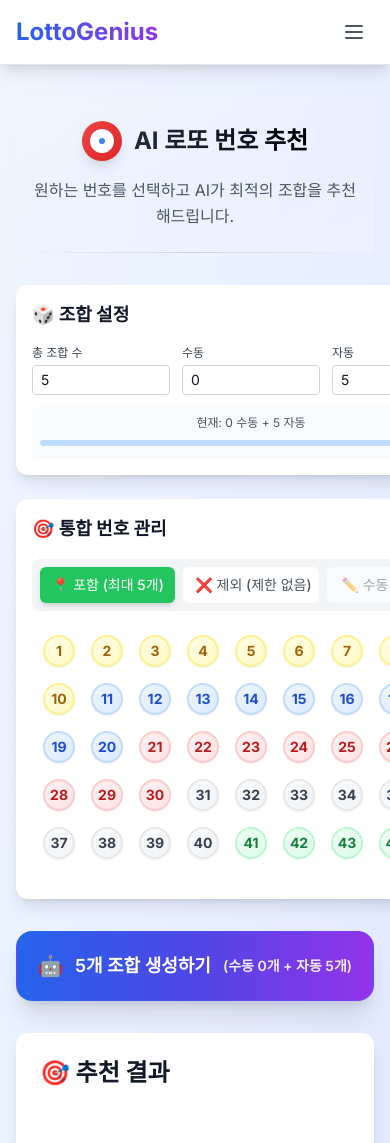
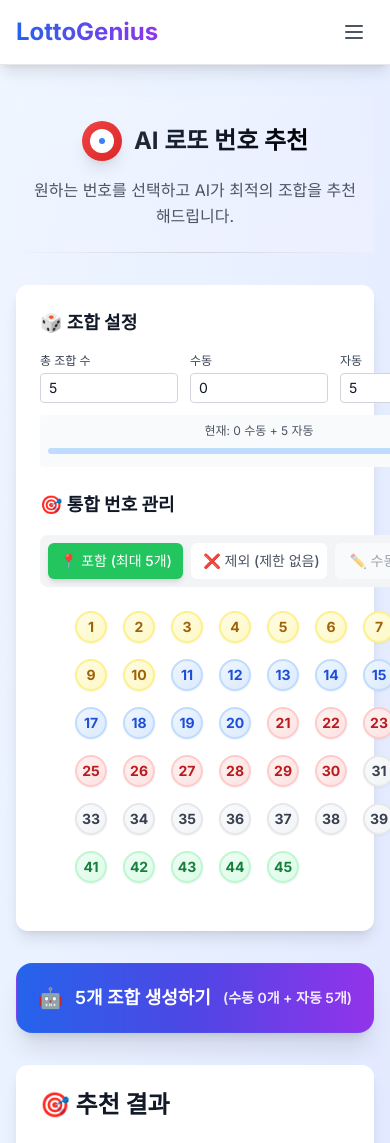
Before and after one commit to ip9202/lotto, a React (Vite) app in the folder frontend/: page /recommendation in a window 390 px wide. Shown: the top 1143 px of the page. Built offline with nearby package versions, Linux system fonts and the light colour scheme; a web font is replaced by a local one.

Commit message:
Fix grid layout: change from 9 to 8 columns and improve container structure for better iPhone display

```diff
--- a/frontend/src/components/UnifiedNumberManager/UnifiedNumberManager.tsx
+++ b/frontend/src/components/UnifiedNumberManager/UnifiedNumberManager.tsx
@@ -386,7 +386,7 @@ const UnifiedNumberManager: React.FC<UnifiedNumberManagerProps> = ({
 
       {/* 번호 볼 그리드 - 가운데 정렬, 사이즈 및 간격 개선 */}
       <div className="flex justify-center">
-        <div className="grid grid-cols-9 gap-4 sm:gap-5 lg:gap-6 max-w-fit">
+        <div className="grid grid-cols-8 gap-4 sm:gap-5 lg:gap-6 max-w-fit">
           {Array.from({ length: 45 }, (_, i) => i + 1).map(renderNumberBall)}
         </div>
       </div>
--- a/frontend/src/pages/Recommendation.tsx
+++ b/frontend/src/pages/Recommendation.tsx
@@ -178,10 +178,11 @@ const Recommendation: React.FC = () => {
         <div className="absolute bottom-0 left-0 right-0 h-px bg-gradient-to-r from-transparent via-gray-300 to-transparent"></div>
       </div>
 
-      {/* 조합 설정과 통합 번호 관리를 2컬럼으로 배치 */}
+      {/* 조합 설정과 통합 번호 관리를 하나의 통합된 컨테이너 안에 배치 */}
+      <div className="bg-white rounded-xl shadow-lg p-6 lg:p-8">
         <div className="grid lg:grid-cols-2 gap-6 lg:gap-8">
           {/* 왼쪽: 조합 설정 */}
-        <div className="bg-white rounded-xl shadow-lg p-4 lg:p-6">
+          <div>
             <h2 className="text-lg lg:text-xl font-bold text-gray-900 mb-4 lg:mb-6">
               🎲 조합 설정
             </h2>
@@ -278,7 +279,7 @@ const Recommendation: React.FC = () => {
           </div>
 
           {/* 오른쪽: 통합 번호 관리 */}
-        <div className="bg-white rounded-xl shadow-lg p-4 lg:p-6">
+          <div>
             <h2 className="text-lg lg:text-xl font-bold text-gray-900 mb-4 lg:mb-6">
               🎯 통합 번호 관리
             </h2>
@@ -293,6 +294,7 @@ const Recommendation: React.FC = () => {
               maxNumbersPerCombination={6}
               combinationSettings={combinationSettings}
             />
+          </div>
         </div>
       </div>
 
```
Lines whose indentation alone changed are shown as unchanged.
